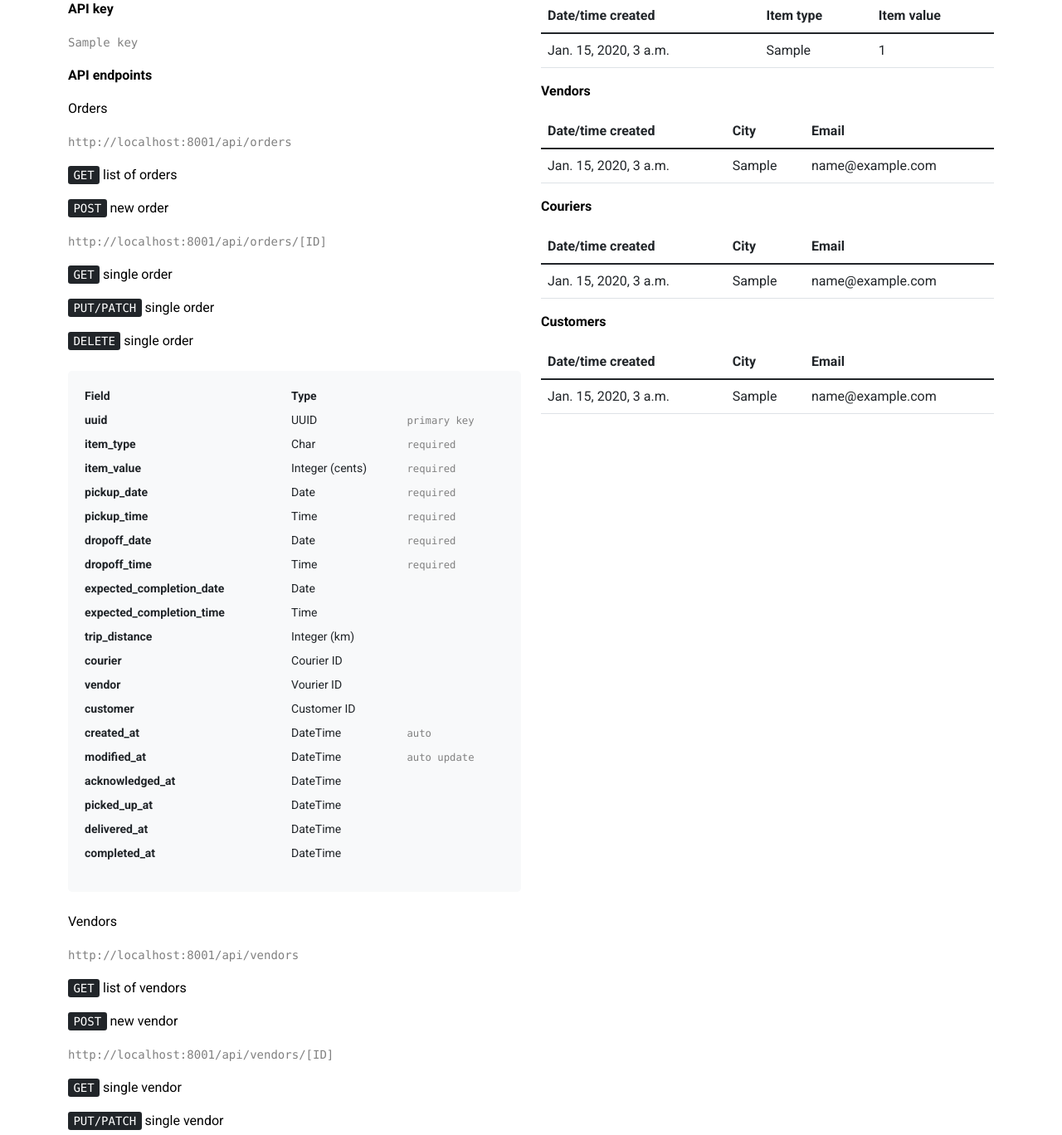
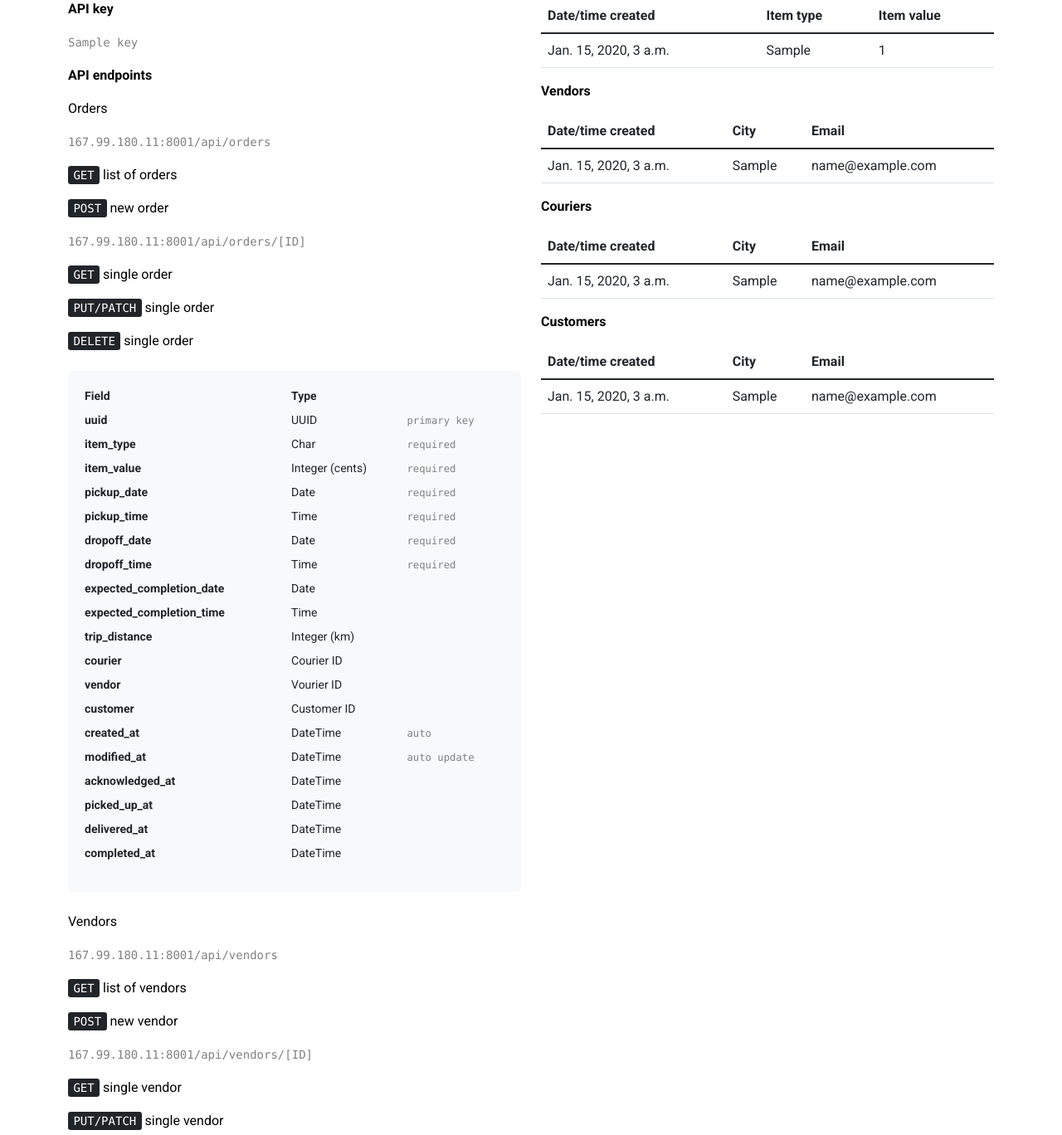
Before and after one commit to bneeland/spannel-api, a Django app: template web/front/templates/front/dashboard_view.html in a window 1280 px wide. Shown: the part 89-1457 px from the top of the page at 83% size. Run offline with Django 3.2, Linux system fonts and the light colour scheme; tables that the repository leaves empty hold one stand-in row (values such as "Sample post"); the template is opened without the code that fills it: values that come from a table or form of the project are taken from there, most other values are stand-ins (such as "Sample title", 1, 10 or a date in 2020); some libraries are stand-ins or nearby versions.

Commit message:
Changed endpoint address in dashboard

```diff
--- a/api/api/settings.py
+++ b/api/api/settings.py
@@ -50,8 +50,8 @@ INSTALLED_APPS = [
 ]
 
 HOOK_EVENTS = {
-    'order.created': 'spannelapi.Order.created',
-    'order.updated': 'spannelapi.Order.updated',
+    'order.created': 'back.Order.created',
+    'order.updated': 'back.Order.updated',
 }
 
 SITE_ID = 1
--- a/api/back/serializers.py
+++ b/api/back/serializers.py
@@ -95,5 +95,5 @@ class HookSerializer(serializers.ModelSerializer):
 
     class Meta:
         model = Hook
-        fields = '__all__'
-        read_only_fields = ('user',)
+        fields = ('target', 'event', 'user',)
+        # read_only_fields = ('user',)
--- a/api/back/urls.py
+++ b/api/back/urls.py
@@ -11,6 +11,7 @@ router.register('couriers', views.CourierView)
 router.register('vendors', views.VendorView)
 router.register('customers', views.CustomerView)
 router.register('orders', views.OrderView)
+router.register('hooks', views.HookView)
 
 urlpatterns = [
     path('', include(router.urls)),
--- a/web/front/templates/front/dashboard_view.html
+++ b/web/front/templates/front/dashboard_view.html
@@ -16,10 +16,10 @@
       <p><code>{{ key }}</code></p>
       <p><b>API endpoints</b></p>
       <p>Orders</p>
-      <p><code>http://localhost:8001/api/orders</code></p>
+      <p><code>167.99.180.11:8001/api/orders</code></p>
       <p><kbd>GET</kbd> list of orders</p>
       <p><kbd>POST</kbd> new order</p>
-      <p><code>http://localhost:8001/api/orders/[ID]</code></p>
+      <p><code>167.99.180.11:8001/api/orders/[ID]</code></p>
       <p><kbd>GET</kbd> single order</p>
       <p><kbd>PUT/PATCH</kbd> single order</p>
       <p><kbd>DELETE</kbd> single order</p>
@@ -132,10 +132,10 @@
         </table></small>
       </div>
       <p>Vendors</p>
-      <p><code>http://localhost:8001/api/vendors</code></p>
+      <p><code>167.99.180.11:8001/api/vendors</code></p>
       <p><kbd>GET</kbd> list of vendors</p>
       <p><kbd>POST</kbd> new vendor</p>
-      <p><code>http://localhost:8001/api/vendors/[ID]</code></p>
+      <p><code>167.99.180.11:8001/api/vendors/[ID]</code></p>
       <p><kbd>GET</kbd> single vendor</p>
       <p><kbd>PUT/PATCH</kbd> single vendor</p>
       <p><kbd>DELETE</kbd> single vendor</p>
@@ -218,10 +218,10 @@
         </table></small>
       </div>
       <p>Couriers</p>
-      <p><code>http://localhost:8001/api/couriers</code></p>
+      <p><code>167.99.180.11:8001/api/couriers</code></p>
       <p><kbd>GET</kbd> list of couriers</p>
       <p><kbd>POST</kbd> new courier</p>
-      <p><code>http://localhost:8001/api/couriers/[ID]</code></p>
+      <p><code>167.99.180.11:8001/api/couriers/[ID]</code></p>
       <p><kbd>GET</kbd> single courier</p>
       <p><kbd>PUT/PATCH</kbd> single courier</p>
       <p><kbd>DELETE</kbd> single courier</p>
@@ -315,10 +315,10 @@
         </table></small>
       </div>
       <p>Customers</p>
-      <p><code>http://localhost:8001/api/customers</code></p>
+      <p><code>167.99.180.11:8001/api/customers</code></p>
       <p><kbd>GET</kbd> list of customers</p>
       <p><kbd>POST</kbd> new customer</p>
-      <p><code>http://localhost:8001/api/customers/[ID]</code></p>
+      <p><code>167.99.180.11:8001/api/customers/[ID]</code></p>
       <p><kbd>GET</kbd> single customer</p>
       <p><kbd>PUT/PATCH</kbd> single customer</p>
       <p><kbd>DELETE</kbd> single customer</p>
```
Also changed, not shown: api/back/views.py (+7 -2 lines).
